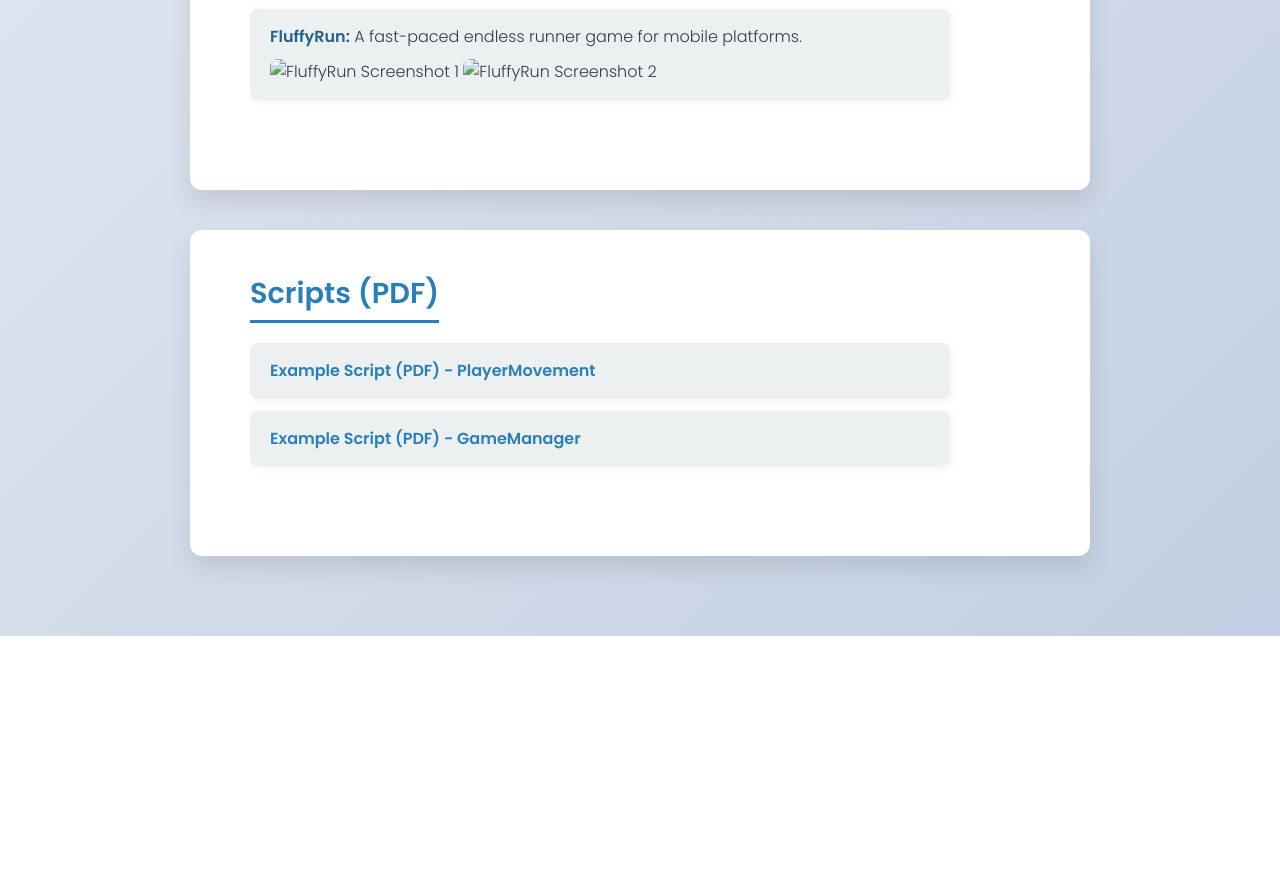
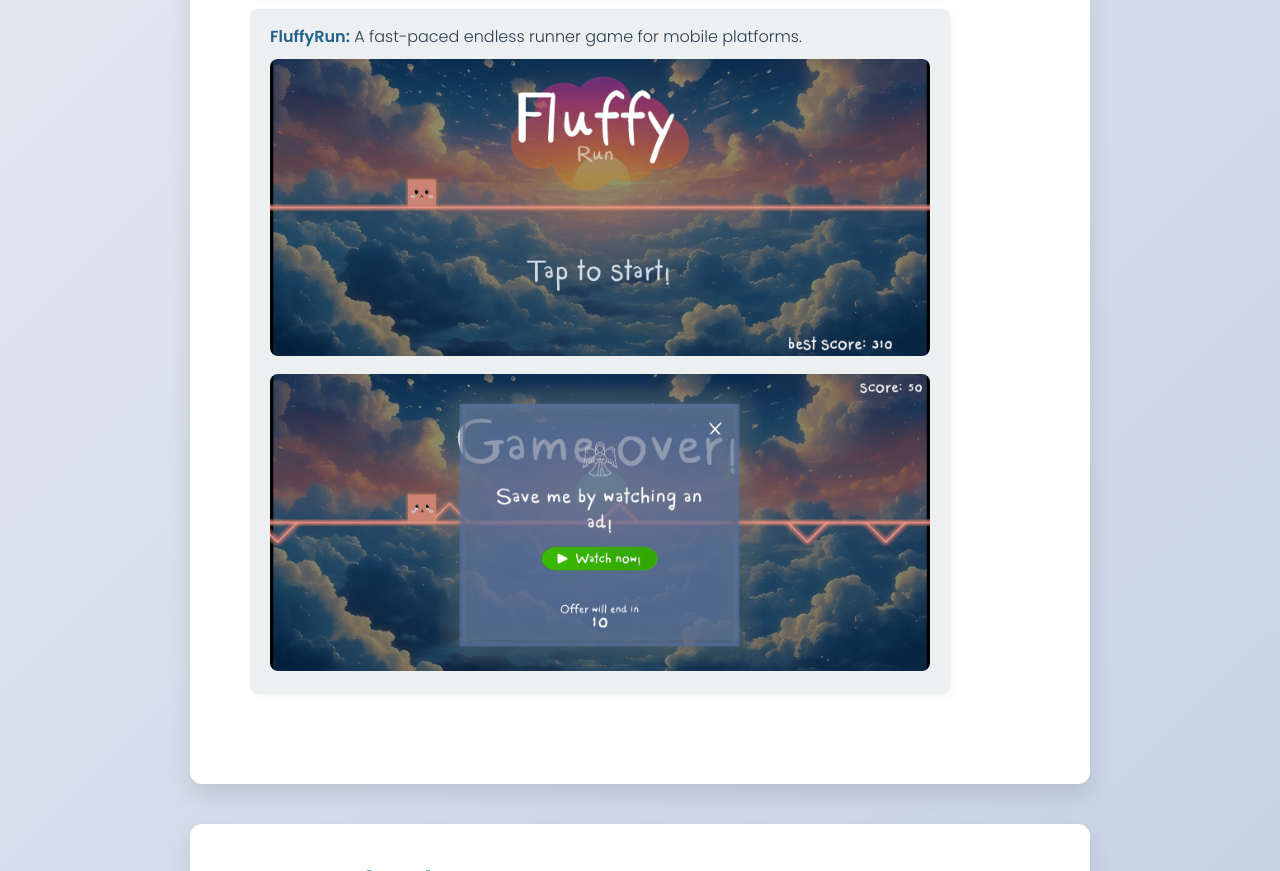
Before and after one commit to ilorenie/yaren-portfolio, a plain HTML site: page index.html in a window 1280 px wide. Shown: the part 1747-2618 px from the top of the page. Before the commit the page ends 2383 px from the top, so only its background shows below. Drawn offline with Linux system fonts and the light colour scheme.

Commit message:
index.html

```diff
--- a/index.html
+++ b/index.html
@@ -178,8 +178,8 @@
     </li>
     <li>
       <strong>FluffyRun:</strong> A fast-paced endless runner game for mobile platforms.
-      <img src="fluffyone.jpg" alt="FluffyRun Screenshot 1" style="margin-top: 10px; width: 100%; border-radius: 8px;" />
-      <img src="fluffytwo.jpg" alt="FluffyRun Screenshot 2" style="margin-top: 10px; width: 100%; border-radius: 8px;" />
+      <img src="fluffyone.jpeg" alt="FluffyRun Screenshot 1" style="margin-top: 10px; width: 100%; border-radius: 8px;" />
+      <img src="fluffytwo.jpeg" alt="FluffyRun Screenshot 2" style="margin-top: 10px; width: 100%; border-radius: 8px;" />
     </li>
   </ul>
 </section>
```
